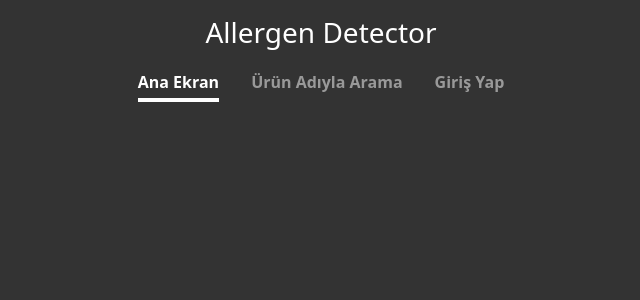
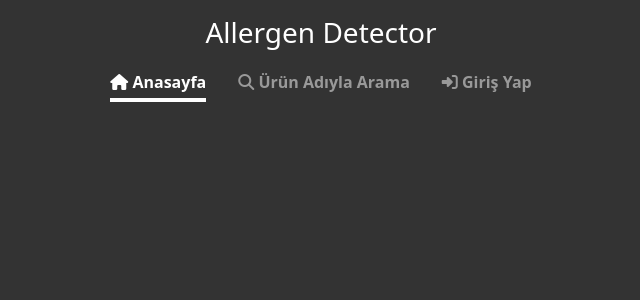
Before and after one commit to gklpcsgn/AllergenDetector, a Flask app: page / in a window 1280 px wide. Shown: the top 300 px of the page, without its empty margins (319-959 px from the left). Run offline with Flask 2, Linux system fonts and the light colour scheme; some libraries are stand-ins or nearby versions.

Commit message:
UI Tweaks

```diff
--- a/Site/templates/base.html
+++ b/Site/templates/base.html
@@ -28,18 +28,21 @@
       <header class="masthead mb-auto">
         <div class="inner">
           <nav class="nav nav-masthead justify-content-center">
-            <a class="nav-link {% if request.path == '/' %}active{% endif %}" href="/">Ana Ekran</a>
-            <a class="nav-link {% if request.path == '/name_search' %}active{% endif %}" href="/name_search">Ürün Adıyla Arama</a>
+            <a class="nav-link {% if request.path == '/' %}active{% endif %}" href="/"><i class="fa fa-home" aria-hidden="true"></i> Anasayfa</a>
+            <a class="nav-link {% if request.path == '/name_search' %}active{% endif %}" href="/name_search"><i class="fa fa-search" aria-hidden="true"></i> Ürün Adıyla Arama</a>
             <!-- <a class="nav-link" href="/signin">Giriş Yap</a> -->
             {% if current_user.is_authenticated %}
               {% if current_user.is_admin %}
-                <a class="nav-link {% if request.path == '/admin' %}active{% endif %}" href="/admin">Admin Paneli</a>
+                <a class="nav-link {% if request.path == '/admin' %}active{% endif %}" href="/admin"><i class="fa fa-user" aria-hidden="true"></i> Admin</a>
               {% endif %}
+
+                <a class="nav-link {% if request.path == '/profile' %}active{% endif %}" href="/profile"><i class="fa fa-user" aria-hidden="true"></i> Profil</a>
+
             {% endif %}
             {% if current_user.is_authenticated %}
-              <a class="nav-link" href="/logout">Çıkış Yap</a>
+              <a class="nav-link" href="/logout"><i class="fa fa-sign-out" aria-hidden="true"></i> Çıkış Yap</a>
             {% else %}
-              <a class="nav-link" href="/signin">Giriş Yap</a>
+              <a class="nav-link" href="/signin"><i class="fa fa-sign-in" aria-hidden="true"></i> Giriş Yap</a>
             {% endif %}
           </nav>
         </div>
--- a/Site/templates/result.html
+++ b/Site/templates/result.html
@@ -14,7 +14,7 @@
 <h2>İçerdiği Alerjenler</h2>
 <ul class="list-group">
         {% for allergen in allergens %}
-        <li class="list-group-item d-flex justify-content-between align-items-center">{{ allergen }}</li>
+        <li class="list-group-item d-flex justify-content-between align-items-center {% if allergen in current_user.allergens %} list-group-item-danger {% endif %}">{{ allergen }}</li>
         {% endfor %}
 </ul>
 
@@ -46,7 +46,8 @@
                         <div id="collapseOne" class="accordion-collapse collapse" aria-labelledby="headingOne"
                                 data-bs-parent="#accordionExample">
                                 <div class="accordion-body">
-                                        {{ ingredients }}
+                                        <p style="text-align:justify; font: 0.8em sans-serif;"
+                                        >{{ ingredients }}</p>
                                 </div>
                         </div>
                 </div>
```
